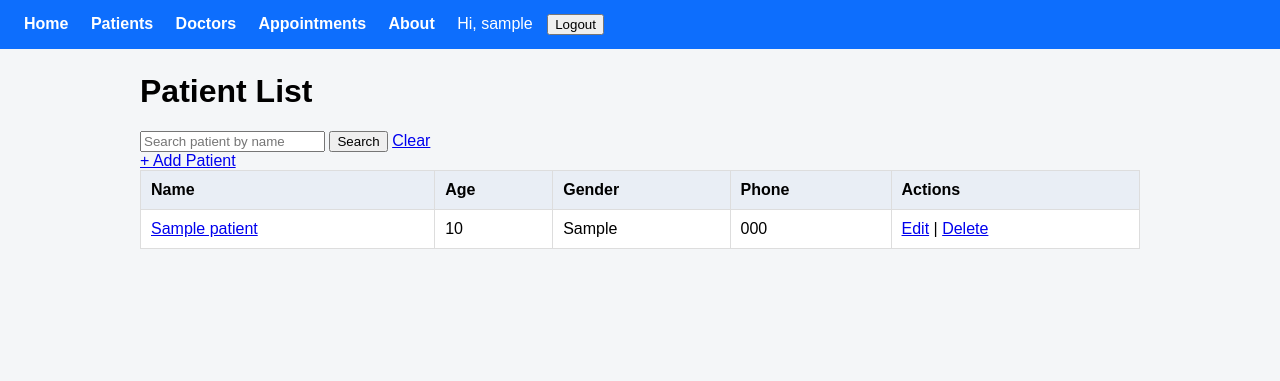
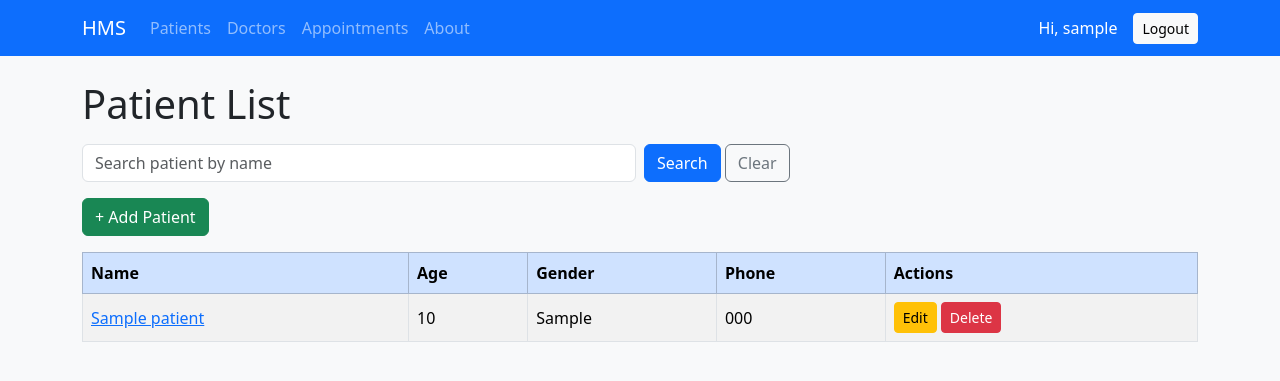
Before and after one commit to shifinshalu035-cell/Hospital_management_system, a Django app: page /patients/ in a window 1280 px wide. Shown: the top 381 px of the page. Run offline with Django 5.2, Linux system fonts and the light colour scheme; a user stored in the database is signed in; tables that the repository leaves empty hold one stand-in row (values such as "Sample post").

Commit message:
'Styled the patient list

```diff
--- a/appointments/templates/appointments/appointment_confirm_delete.html
+++ b/appointments/templates/appointments/appointment_confirm_delete.html
@@ -6,7 +6,7 @@
     <h1>Delete appointment for {{ appointment.patient.name }}?</h1>
     <form method="post">
         {% csrf_token %}
-        <button type="submit">Yes, delete</button>
+        <button type="submit" class="btn btn-success">Yes, delete</button>
     </form>
     <a href="{% url 'appointment_list' %}">Cancel</a>
 {% endblock %}
--- a/patients/templates/patients/patient_list.html
+++ b/patients/templates/patients/patient_list.html
@@ -3,17 +3,32 @@
 {% block title %}Patients{% endblock %}
 
 {% block content %}
-    <h1>Patient List</h1>
-    <form method="get">
-    <input type="text" name="q" placeholder="Search patient by name" value="{{ query }}">
-    <button type="submit">Search</button>
-    <a href="{% url 'patient_list' %}">Clear</a>
+    <h1 class="mb-3">Patient List</h1>
+
+    <form method="get" class="row g-2 mb-3">
+        <div class="col-md-6">
+            <input type="text" name="q" class="form-control"
+                   placeholder="Search patient by name" value="{{ query }}">
+        </div>
+        <div class="col-auto">
+            <button type="submit" class="btn btn-primary">Search</button>
+            <a href="{% url 'patient_list' %}" class="btn btn-outline-secondary">Clear</a>
+        </div>
     </form>
-    <a href="{% url 'patient_add' %}">+ Add Patient</a>
-    <table border="1">
+
+    <a href="{% url 'patient_add' %}" class="btn btn-success mb-3">+ Add Patient</a>
+
+    <table class="table table-striped table-bordered bg-white align-middle">
+        <thead class="table-primary">
             <tr>
-            <th>Name</th><th>Age</th><th>Gender</th><th>Phone</th><th>Actions</th>
+                <th>Name</th>
+                <th>Age</th>
+                <th>Gender</th>
+                <th>Phone</th>
+                <th>Actions</th>
             </tr>
+        </thead>
+        <tbody>
             {% for p in patients %}
             <tr>
                 <td><a href="{% url 'patient_detail' p.id %}">{{ p.name }}</a></td>
@@ -21,10 +36,15 @@
                 <td>{{ p.gender }}</td>
                 <td>{{ p.phone }}</td>
                 <td>
-                <a href="{% url 'patient_edit' p.id %}">Edit</a> |
-                <a href="{% url 'patient_delete' p.id %}">Delete</a>
+                    <a href="{% url 'patient_edit' p.id %}" class="btn btn-sm btn-warning">Edit</a>
+                    <a href="{% url 'patient_delete' p.id %}" class="btn btn-sm btn-danger">Delete</a>
                 </td>
             </tr>
+            {% empty %}
+            <tr>
+                <td colspan="5" class="text-center text-muted">No patients found.</td>
+            </tr>
             {% endfor %}
+        </tbody>
     </table>
 {% endblock %}
--- a/templates/base.html
+++ b/templates/base.html
@@ -4,40 +4,36 @@
     <meta charset="UTF-8">
     <meta name="viewport" content="width=device-width, initial-scale=1.0">
     <title>{% block title %}HMS{% endblock %}</title>
-    <style>
-        body { font-family: Arial, sans-serif; margin: 0; background: #f4f6f8; }
-        nav { background: #0d6efd; padding: 14px 24px; }
-        nav a { color: white; text-decoration: none; margin-right: 18px; font-weight: bold; }
-        nav a:hover { text-decoration: underline; }
-        .container { max-width: 1000px; margin: 24px auto; padding: 0 20px; }
-        table { border-collapse: collapse; width: 100%; background: white; }
-        th, td { padding: 10px; border: 1px solid #ddd; text-align: left; }
-        th { background: #e9eef5; }
-        .cards { display: flex; gap: 20px; flex-wrap: wrap; margin-top: 24px; }
-        .card { flex: 1; min-width: 220px; background: white; padding: 20px;
-                border-radius: 8px; box-shadow: 0 1px 4px rgba(0,0,0,0.15); }
-        .card h2 { margin-top: 0; color: #0d6efd; }
-    </style>
+    <link href="https://cdn.jsdelivr.net/npm/bootstrap@5.3.3/dist/css/bootstrap.min.css" rel="stylesheet">
 </head>
-<body>
-    <nav>
-        <a href="/">Home</a>
-        <a href="{% url 'patient_list' %}">Patients</a>
-        <a href="{% url 'doctor_list' %}">Doctors</a>
-        <a href="{% url 'appointment_list' %}">Appointments</a>
-        <a href="{% url 'about' %}">About</a>
-        {% if user.is_authenticated %}
-    <span style="color:white; margin-right:10px;">Hi, {{ user.username }}</span>
-    <form method="post" action="{% url 'logout' %}" style="display:inline;">
-        {% csrf_token %}
-        <button type="submit">Logout</button>
-    </form>
-{% else %}
-    <a href="{% url 'login' %}">Login</a>
-{% endif %}
+<body class="bg-light">
+
+    <nav class="navbar navbar-expand-lg navbar-dark bg-primary">
+        <div class="container">
+            <a class="navbar-brand" href="/">HMS</a>
+            <div class="navbar-nav me-auto">
+                <a class="nav-link" href="{% url 'patient_list' %}">Patients</a>
+                <a class="nav-link" href="{% url 'doctor_list' %}">Doctors</a>
+                <a class="nav-link" href="{% url 'appointment_list' %}">Appointments</a>
+                <a class="nav-link" href="{% url 'about' %}">About</a>
+            </div>
+            <div class="d-flex align-items-center">
+                {% if user.is_authenticated %}
+                    <span class="text-white me-3">Hi, {{ user.username }}</span>
+                    <form method="post" action="{% url 'logout' %}">
+                        {% csrf_token %}
+                        <button type="submit" class="btn btn-light btn-sm">Logout</button>
+                    </form>
+                {% else %}
+                    <a class="btn btn-light btn-sm" href="{% url 'login' %}">Login</a>
+                {% endif %}
+            </div>
+        </div>
     </nav>
-    <div class="container">
+
+    <div class="container my-4">
         {% block content %}{% endblock %}
     </div>
+
 </body>
 </html>
```
Also changed, not shown: appoinments/templates/appoinments/appointment_form.html (added, +13 -0 lines), appointments/templates/appointments/appointment_list.html (+5 -4 lines), doctors/templates/doctors/doctor_list.html (+4 -4 lines). Lines whose indentation alone changed are shown as unchanged.
